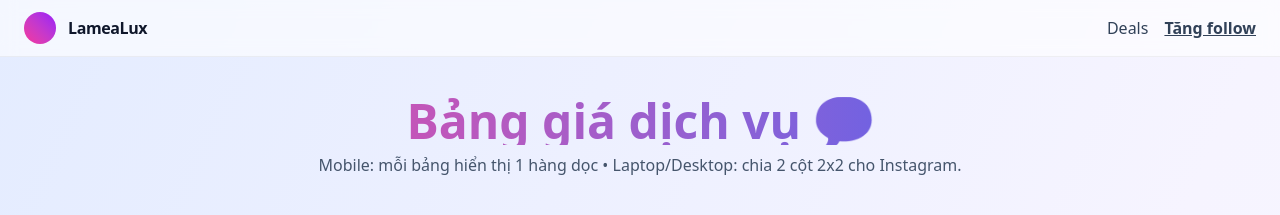
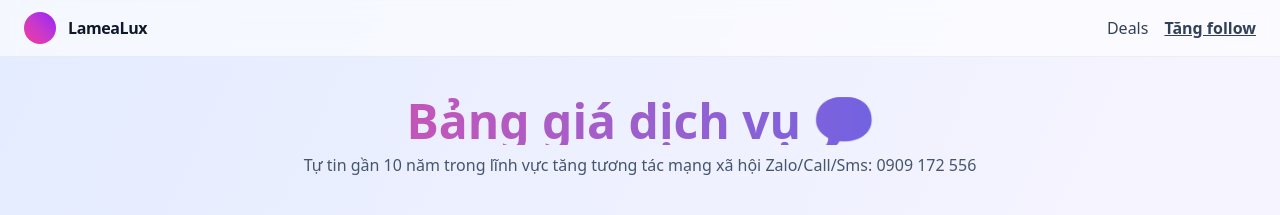
Before and after one commit to nguyenlamm09042001/affiliate-follow, a Next.js app: page /social in a window 1280 px wide. Shown: the top 215 px of the page. Built offline with nearby package versions, Linux system fonts and the light colour scheme.

Commit message:
fix content

```diff
--- a/src/pages/social.tsx
+++ b/src/pages/social.tsx
@@ -305,7 +305,8 @@ export default function Social() {
             Bảng giá dịch vụ 💬
           </h1>
           <p className="mt-2 text-center text-slate-600 dark:text-slate-300 text-sm sm:text-base">
-            Mobile: mỗi bảng hiển thị 1 hàng dọc • Laptop/Desktop: chia 2 cột 2x2 cho Instagram.
+            Tự tin gần 10 năm trong lĩnh vực tăng tương tác mạng xã hội
+            Zalo/Call/Sms: 0909 172 556
           </p>
 
           <div className="mt-8 sm:mt-10 flex flex-col gap-8 sm:gap-10">
```
